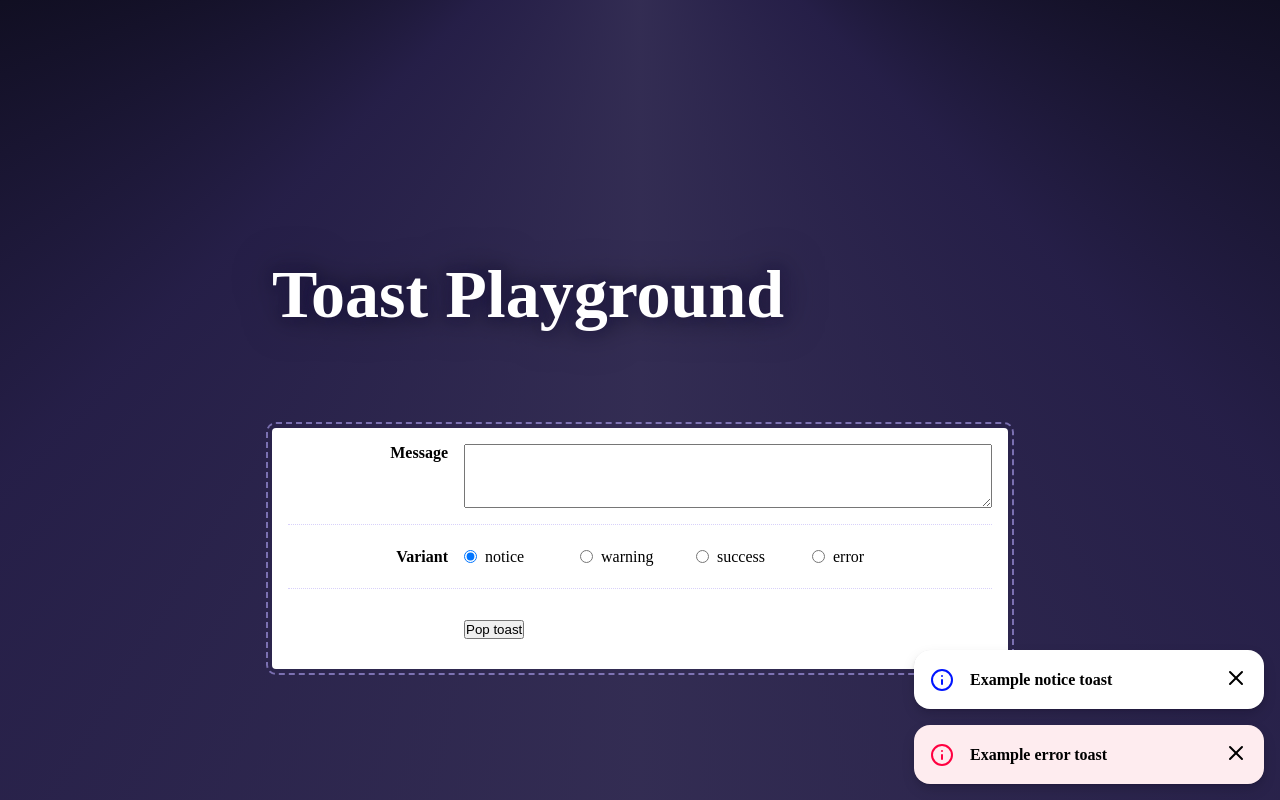
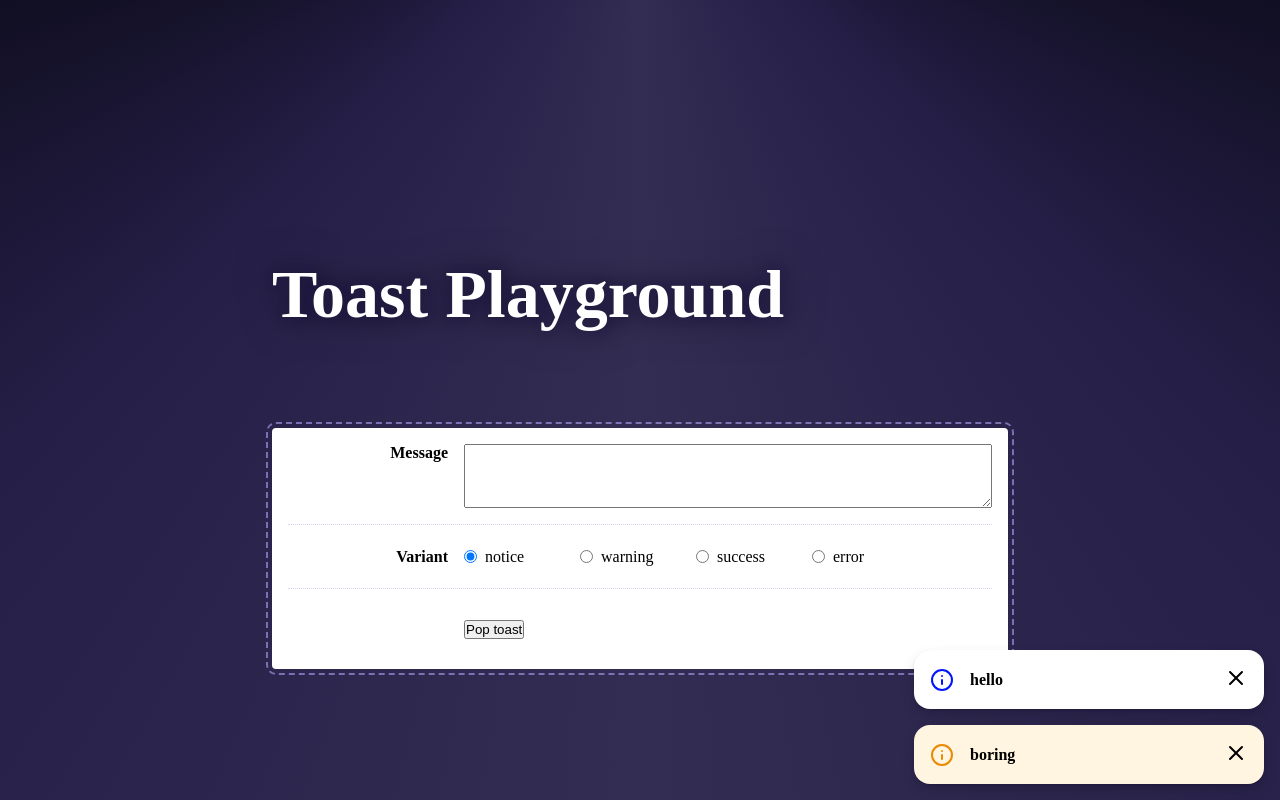
Before and after one commit to Genesispro-maker/french-toast, a React (Vite) app in the folder french-toast/: page / in a window 1280 px wide. Built offline with nearby package versions, Linux system fonts and the light colour scheme.

Commit message:
Update shelf.tsx

```diff
--- a/french-toast/src/shelf/shelf.tsx
+++ b/french-toast/src/shelf/shelf.tsx
@@ -1,15 +1,14 @@
 import { Toast } from "../toast";
 import styles from "./shelf.module.css"
 
-export function ToastShelf() {
+export function ToastShelf({toasts, handleDismiss}) {
   return (
     <ol className={styles.wrapper}>
-      <li className={styles.toastWrapper}>
-        <Toast variant="notice">Example notice toast</Toast>
+     {toasts.map((toast) => {
+      return <li key={toast.id} className={styles.toastWrapper}>
+        <Toast id={toast.id} variant={toast.variant} handledismiss={handleDismiss}>{toast.message}</Toast>
       </li>
-      <li className={styles.toastWrapper}>
-        <Toast variant="error">Example error toast</Toast>
-      </li>
+     })}
     </ol>
   );
 }
```
